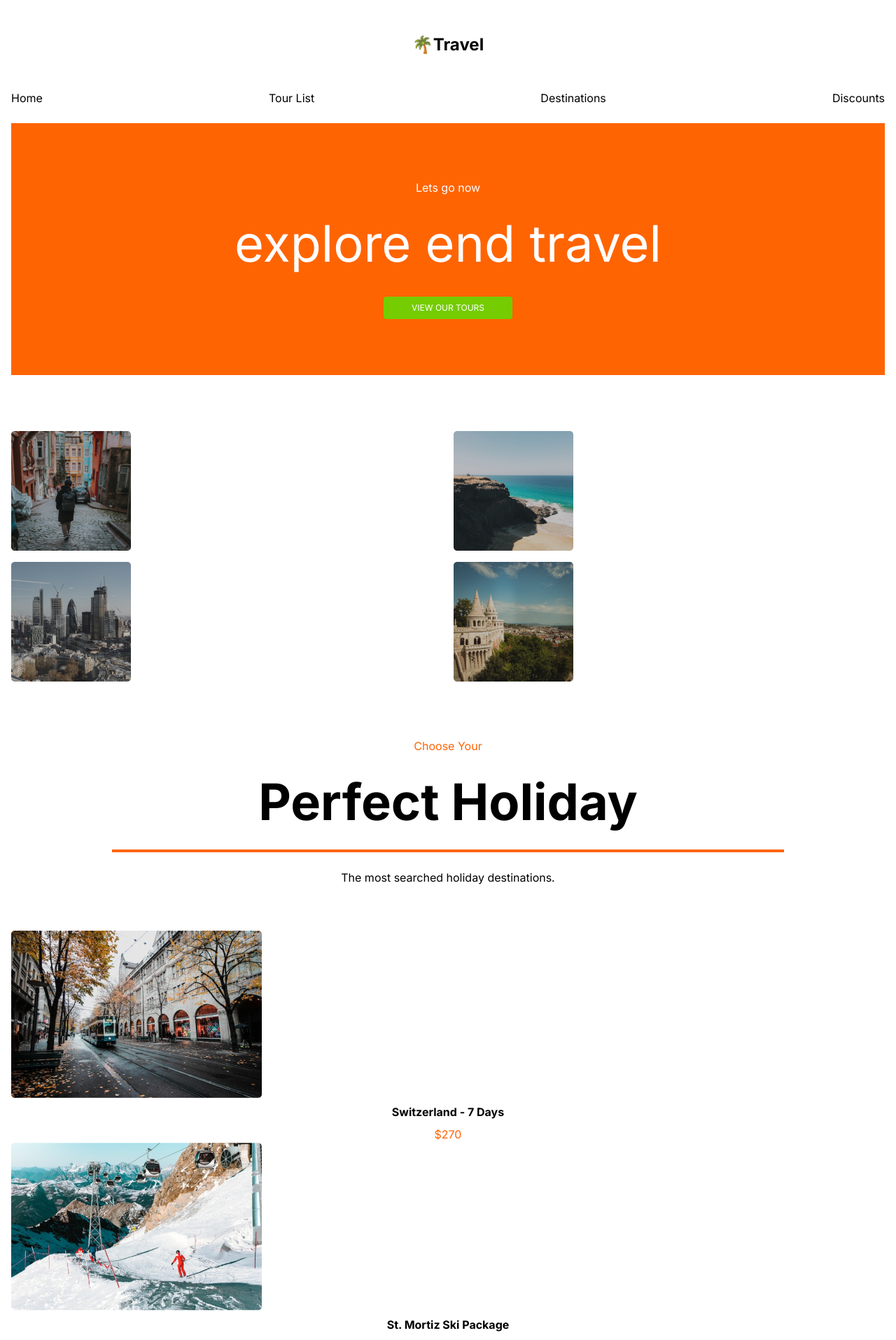
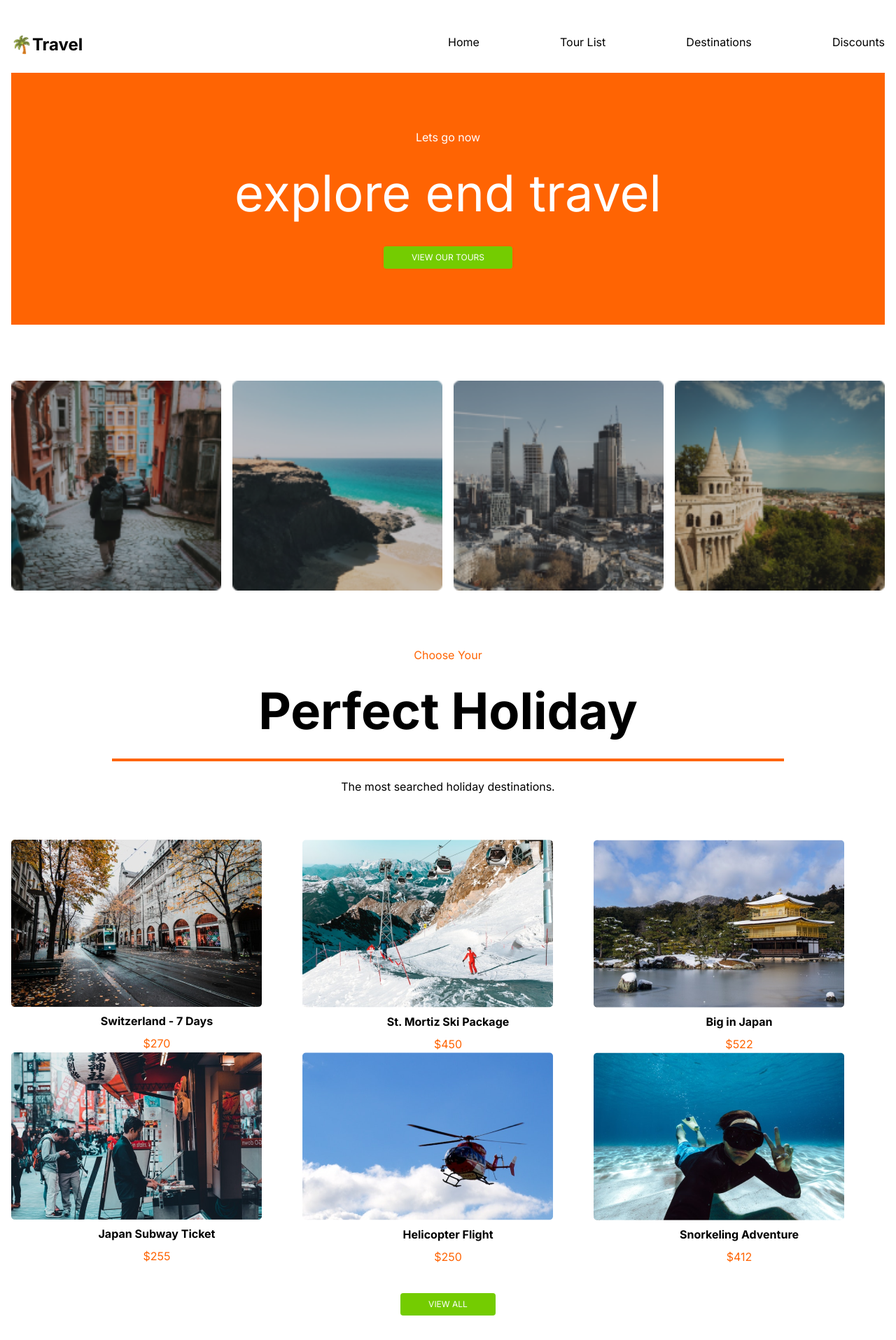
Before and after one commit to leandro160320/travel20241, a Next.js app: page / in a window 1280 px wide. Shown: the top 1915 px of the page at 70% size. Built offline with nearby package versions, Linux system fonts and the light colour scheme.

Commit message:
feat: desktop ok

```diff
--- a/app/components/Destinations.tsx
+++ b/app/components/Destinations.tsx
@@ -1,13 +1,13 @@
 
 export default function Destinations(){
     return(
-        <div className="text-center my-20 justifay-between">
+        <div className=" text-center my-20 justifay-between ">
             <h1 className="text-[#FF6403]">Choose Your</h1>
             <h1 className="text-7xl my-8 font-bold">Perfect Holiday</h1>
             <div className="border-b-4 border-[#FF6403] my-6 mx-40"></div>
             <h1 className="mb-16">The most searched holiday destinations.</h1>
-            <div className="mx-4" >
-                <div>
+            <div className="mx-4 grid lg:grid-cols-3" >
+                <div className="">
                      <img src="/img/holiday-1.jpg.png" alt="" />
                      <h1 className="my-2 font-bold">Switzerland - 7 Days</h1>
                      <h1 className="text-[#FF6403]">$270</h1>
@@ -42,11 +42,14 @@ export default function Destinations(){
                      <h1 className="my-2 font-bold">Snorkeling Adventure</h1>
                      <h1 className="text-[#FF6403]">$412</h1>
                 </div>
-                <button className="bg-[#74CC01] text-white rounded px-10 py-2 text-xs mt-10">
-                     VIEW ALL
-                    </button>
 
             </div>
+            <div className="justify-items-center">
+                     <button className=" bg-[#74CC01] text-white rounded px-10 py-2 text-xs mt-10">
+                     VIEW ALL
+                     </button>
+                </div>
+
         </div>
     )
 }
--- a/app/components/Gallery.tsx
+++ b/app/components/Gallery.tsx
@@ -5,7 +5,7 @@ export default function Gallery(){
             <h1 className="text-[#FF6403] mt-20">Our Tur</h1>
             <h1 className="font-bold text-7xl my-6">Gallery</h1>
             <div className="border-b-4 border-[#FF6403] my-6 mx-40"></div>
-            <div className="grid grid-cols-2 gap-2 mx-4">
+            <div className="grid grid-cols-2 gap-2 mx-4 lg:grid-cols-4 gap-4 lg:justify-items-stretch">
             <img src="/img/gallery-1.jpg.png" alt="" />
             <img src="/img/gallery-2.jpg.png" alt="" />
             <img src="/img/gallery-3.jpg.png" alt="" />
--- a/app/components/Header.tsx
+++ b/app/components/Header.tsx
@@ -1,12 +1,12 @@
 
 export default function Header(){
     return(
-        <div>
-            <div className="text-center my-12">
-                <h1 className="font-bold text-2xl">🌴Travel</h1>
+        <div className="grid lg:grid-cols-2 mb-6 mx-4 my-12">
+            <div className="text-center font-bold text-2xl lg:text-left ">
+                <h1>🌴Travel</h1>
             </div>
 
-            <div className="flex justify-between mb-6 mx-4">
+            <div className="flex justify-between ">
                 <h1>Home</h1>
                 <h1>Tour List</h1>
                 <h1>Destinations</h1>
--- a/app/components/Section.tsx
+++ b/app/components/Section.tsx
@@ -1,7 +1,7 @@
 
 export default function section(){
     return(
-        <div className="grid grid-cols-2 gap-4 mx-4 my-20">
+        <div className="grid grid-cols-2 gap-4 mx-4 my-20 lg:grid-cols-4 lg:justify-items-stretch">
 
             <img src="/img/div.tour__card.png" alt="" />
             <img src="/img/div.tour__card (1).png" alt="" />
```
